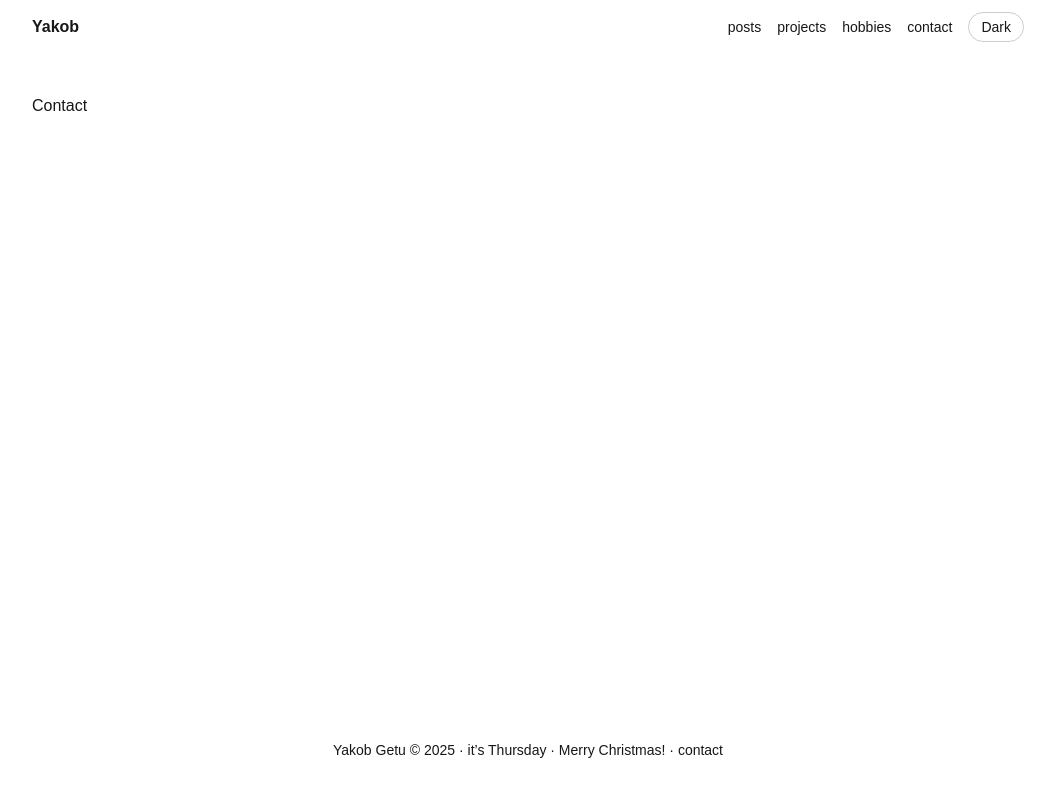
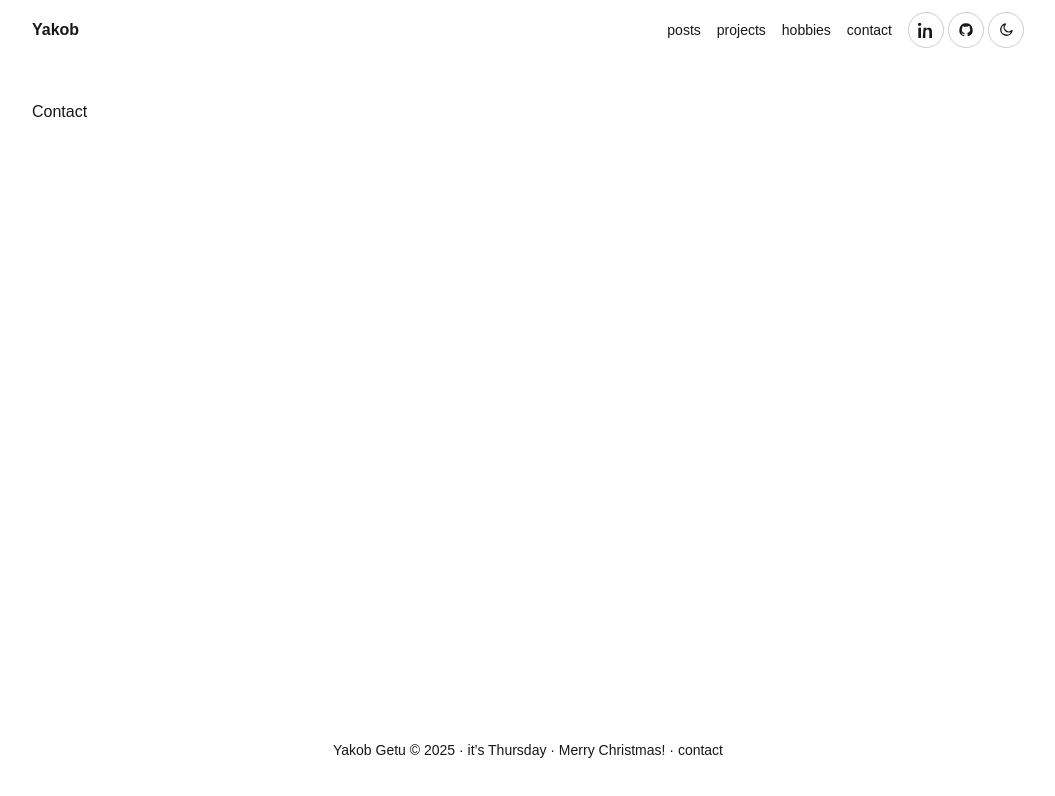
Before and after one commit to ygetu22/yakobgetu-portfolio, a Next.js app: page /contact in a window 1280 px wide. Shown: the top 796 px of the page, without its empty margins (112-1167 px from the left). Built offline with nearby package versions, Linux system fonts and the light colour scheme.

Commit message:
Add dark-mode spotlight and icon header controls

```diff
--- a/src/app/layout.tsx
+++ b/src/app/layout.tsx
@@ -1,8 +1,9 @@
+import DarkModeSpotlight from "@/components/dark-mode-spotlight";
+import Footer from "@/components/footer";
+import Header from "@/components/header";
+import { ThemeProvider } from "@/components/theme-provider";
 import type { Metadata } from "next";
 import "./globals.css";
-import { ThemeProvider } from "@/components/theme-provider";
-import Header from "@/components/header";
-import Footer from "@/components/footer";
 
 export const metadata: Metadata = {
   title: "Yakob Getu",
@@ -18,10 +19,14 @@ export default function RootLayout({
     <html lang="en" suppressHydrationWarning>
       <body className="min-h-screen bg-background text-foreground">
         <ThemeProvider>
-          <div className="flex min-h-screen flex-col">
-            <Header />
-            <main className="flex-1">{children}</main>
-            <Footer />
+          <div className="relative min-h-screen overflow-hidden">
+            <DarkModeSpotlight />
+
+            <div className="relative z-10 flex min-h-screen flex-col">
+              <Header />
+              <main className="flex-1">{children}</main>
+              <Footer />
+            </div>
           </div>
         </ThemeProvider>
       </body>
--- a/src/app/page.tsx
+++ b/src/app/page.tsx
@@ -1,5 +1,31 @@
 import Image from "next/image";
 import Link from "next/link";
+
+function GitHubIcon(props: React.SVGProps<SVGSVGElement>) {
+  return (
+    <svg
+      viewBox="0 0 24 24"
+      aria-hidden="true"
+      fill="currentColor"
+      {...props}
+    >
+      <path d="M12 2a10 10 0 00-3.16 19.49c.5.09.68-.22.68-.48v-1.7c-2.77.6-3.35-1.18-3.35-1.18-.45-1.16-1.11-1.47-1.11-1.47-.91-.62.07-.61.07-.61 1 .07 1.53 1.03 1.53 1.03.9 1.53 2.36 1.09 2.94.83.09-.65.35-1.09.63-1.34-2.22-.25-4.56-1.11-4.56-4.95 0-1.09.39-1.98 1.03-2.68-.1-.25-.45-1.27.1-2.64 0 0 .84-.27 2.75 1.02A9.5 9.5 0 0112 6.8c.85 0 1.7.11 2.5.33 1.9-1.29 2.74-1.02 2.74-1.02.56 1.37.21 2.39.1 2.64.64.7 1.03 1.59 1.03 2.68 0 3.85-2.34 4.7-4.57 4.95.36.31.68.92.68 1.86v2.76c0 .27.18.58.69.48A10 10 0 0012 2z" />
+    </svg>
+  );
+}
+
+function LinkedInIcon(props: React.SVGProps<SVGSVGElement>) {
+  return (
+    <svg
+      viewBox="0 0 24 24"
+      aria-hidden="true"
+      fill="currentColor"
+      {...props}
+    >
+      <path d="M4.98 3.5C4.98 4.88 3.87 6 2.5 6S0 4.88 0 3.5 1.12 1 2.5 1 4.98 2.12 4.98 3.5zM0.5 8.5H4.5V24H0.5zM8.5 8.5h3.83v2.11h.05c.53-1 1.84-2.05 3.79-2.05 4.05 0 4.8 2.67 4.8 6.14V24h-4v-8.26c0-1.97-.04-4.5-2.74-4.5-2.74 0-3.16 2.14-3.16 4.36V24h-4z" />
+    </svg>
+  );
+}
 
 function DownloadIcon() {
   return (
@@ -82,18 +108,22 @@ export default function Home() {
               href="https://github.com/"
               target="_blank"
               rel="noreferrer"
-              className="rounded-full border border-black/20 px-3 py-1 text-sm hover:opacity-80 dark:border-white/20"
+              className="inline-flex h-9 w-9 items-center justify-center rounded-full border border-black/20 hover:opacity-80 dark:border-white/20"
+              aria-label="GitHub"
             >
-              github
+              <span className="sr-only">GitHub</span>
+              <GitHubIcon className="h-4 w-4" />
             </a>
 
             <a
               href="https://www.linkedin.com/"
               target="_blank"
               rel="noreferrer"
-              className="rounded-full border border-black/20 px-3 py-1 text-sm hover:opacity-80 dark:border-white/20"
+              className="inline-flex h-9 w-9 items-center justify-center rounded-full border border-black/20 hover:opacity-80 dark:border-white/20"
+              aria-label="LinkedIn"
             >
-              linkedin
+              <span className="sr-only">LinkedIn</span>
+              <LinkedInIcon className="h-4 w-4" />
             </a>
 
             <Link
--- /dev/null
+++ b/src/components/dark-mode-spotlight.tsx
@@ -0,0 +1,68 @@
+"use client";
+
+import * as React from "react";
+
+type DarkModeSpotlightProps = {
+  /** Optional extra classes for positioning/stacking. */
+  className?: string;
+};
+
+export default function DarkModeSpotlight({
+  className,
+}: DarkModeSpotlightProps) {
+  const containerRef = React.useRef<HTMLDivElement | null>(null);
+
+  React.useEffect(() => {
+    const el = containerRef.current;
+    if (!el) return;
+
+    let rafId = 0;
+
+    const setVars = (clientX: number, clientY: number) => {
+      const rect = el.getBoundingClientRect();
+      const x = clientX - rect.left;
+      const y = clientY - rect.top;
+      el.style.setProperty("--spotlight-x", `${x}px`);
+      el.style.setProperty("--spotlight-y", `${y}px`);
+    };
+
+    const onMove = (e: MouseEvent) => {
+      cancelAnimationFrame(rafId);
+      rafId = requestAnimationFrame(() => setVars(e.clientX, e.clientY));
+    };
+
+    // Initialize somewhere pleasant before the first move.
+    const rect = el.getBoundingClientRect();
+    el.style.setProperty("--spotlight-x", `${rect.width / 2}px`);
+    el.style.setProperty("--spotlight-y", `${rect.height / 3}px`);
+
+    window.addEventListener("mousemove", onMove, { passive: true });
+    return () => {
+      window.removeEventListener("mousemove", onMove);
+      cancelAnimationFrame(rafId);
+    };
+  }, []);
+
+  return (
+    <div
+      ref={containerRef}
+      aria-hidden="true"
+      className={`pointer-events-none absolute inset-0 hidden dark:block ${className ?? ""}`}
+    >
+      <div
+        className="absolute inset-0"
+        style={{
+          background:
+            "radial-gradient(700px circle at var(--spotlight-x) var(--spotlight-y), color-mix(in srgb, var(--foreground) 14%, transparent), transparent 50%)",
+        }}
+      />
+      <div
+        className="absolute inset-0 opacity-70"
+        style={{
+          background:
+            "radial-gradient(1100px circle at var(--spotlight-x) var(--spotlight-y), color-mix(in srgb, var(--foreground) 9%, transparent), transparent 65%)",
+        }}
+      />
+    </div>
+  );
+}
--- a/src/components/header.tsx
+++ b/src/components/header.tsx
@@ -1,7 +1,75 @@
 "use client";
 
+import { useTheme } from "next-themes";
 import Link from "next/link";
-import { useTheme } from "next-themes";
+
+function GitHubIcon(props: React.SVGProps<SVGSVGElement>) {
+  return (
+    <svg
+      viewBox="0 0 24 24"
+      aria-hidden="true"
+      fill="currentColor"
+      {...props}
+    >
+      <path d="M12 2a10 10 0 00-3.16 19.49c.5.09.68-.22.68-.48v-1.7c-2.77.6-3.35-1.18-3.35-1.18-.45-1.16-1.11-1.47-1.11-1.47-.91-.62.07-.61.07-.61 1 .07 1.53 1.03 1.53 1.03.9 1.53 2.36 1.09 2.94.83.09-.65.35-1.09.63-1.34-2.22-.25-4.56-1.11-4.56-4.95 0-1.09.39-1.98 1.03-2.68-.1-.25-.45-1.27.1-2.64 0 0 .84-.27 2.75 1.02A9.5 9.5 0 0112 6.8c.85 0 1.7.11 2.5.33 1.9-1.29 2.74-1.02 2.74-1.02.56 1.37.21 2.39.1 2.64.64.7 1.03 1.59 1.03 2.68 0 3.85-2.34 4.7-4.57 4.95.36.31.68.92.68 1.86v2.76c0 .27.18.58.69.48A10 10 0 0012 2z" />
+    </svg>
+  );
+}
+
+function LinkedInIcon(props: React.SVGProps<SVGSVGElement>) {
+  return (
+    <svg
+      viewBox="0 0 24 24"
+      aria-hidden="true"
+      fill="currentColor"
+      {...props}
+    >
+      <path d="M4.98 3.5C4.98 4.88 3.87 6 2.5 6S0 4.88 0 3.5 1.12 1 2.5 1 4.98 2.12 4.98 3.5zM0.5 8.5H4.5V24H0.5zM8.5 8.5h3.83v2.11h.05c.53-1 1.84-2.05 3.79-2.05 4.05 0 4.8 2.67 4.8 6.14V24h-4v-8.26c0-1.97-.04-4.5-2.74-4.5-2.74 0-3.16 2.14-3.16 4.36V24h-4z" />
+    </svg>
+  );
+}
+
+function SunIcon(props: React.SVGProps<SVGSVGElement>) {
+  return (
+    <svg
+      viewBox="0 0 24 24"
+      aria-hidden="true"
+      fill="none"
+      stroke="currentColor"
+      strokeWidth="2"
+      strokeLinecap="round"
+      strokeLinejoin="round"
+      {...props}
+    >
+      <circle cx="12" cy="12" r="4" />
+      <path d="M12 2v2" />
+      <path d="M12 20v2" />
+      <path d="M4.93 4.93l1.41 1.41" />
+      <path d="M17.66 17.66l1.41 1.41" />
+      <path d="M2 12h2" />
+      <path d="M20 12h2" />
+      <path d="M4.93 19.07l1.41-1.41" />
+      <path d="M17.66 6.34l1.41-1.41" />
+    </svg>
+  );
+}
+
+function MoonIcon(props: React.SVGProps<SVGSVGElement>) {
+  return (
+    <svg
+      viewBox="0 0 24 24"
+      aria-hidden="true"
+      fill="none"
+      stroke="currentColor"
+      strokeWidth="2"
+      strokeLinecap="round"
+      strokeLinejoin="round"
+      {...props}
+    >
+      <path d="M21 12.8A8.5 8.5 0 1111.2 3a6.5 6.5 0 009.8 9.8z" />
+    </svg>
+  );
+}
 
 function ThemeToggle() {
   const { resolvedTheme, setTheme } = useTheme();
@@ -11,10 +79,15 @@ function ThemeToggle() {
     <button
       type="button"
       onClick={() => setTheme(isDark ? "light" : "dark")}
-      className="rounded-full border border-black/20 px-3 py-1 text-sm dark:border-white/20"
+      className="inline-flex h-9 w-9 items-center justify-center rounded-full border border-black/20 hover:opacity-80 dark:border-white/20"
       aria-label="Toggle theme"
     >
-      <span suppressHydrationWarning>{isDark ? "Light" : "Dark"}</span>
+      <span className="sr-only" suppressHydrationWarning>
+        {isDark ? "Switch to light mode" : "Switch to dark mode"}
+      </span>
+      <span suppressHydrationWarning>
+        {isDark ? <SunIcon className="h-4 w-4" /> : <MoonIcon className="h-4 w-4" />}
+      </span>
     </button>
   );
 }
@@ -41,7 +114,29 @@ export default function Header() {
             contact
           </Link>
 
-          <ThemeToggle />
+          <div className="flex items-center gap-1">
+            <a
+              href="https://www.linkedin.com/in/ygetu/"
+              target="_blank"
+              rel="noreferrer"
+              className="inline-flex h-9 w-9 items-center justify-center rounded-full border border-black/20 hover:opacity-80 dark:border-white/20"
+              aria-label="LinkedIn"
+            >
+              <LinkedInIcon className="h-4 w-4" />
+            </a>
+
+            <a
+              href="https://github.com/ygetu22"
+              target="_blank"
+              rel="noreferrer"
+              className="inline-flex h-9 w-9 items-center justify-center rounded-full border border-black/20 hover:opacity-80 dark:border-white/20"
+              aria-label="GitHub"
+            >
+              <GitHubIcon className="h-4 w-4" />
+            </a>
+
+            <ThemeToggle />
+          </div>
         </nav>
       </div>
     </header>
```
